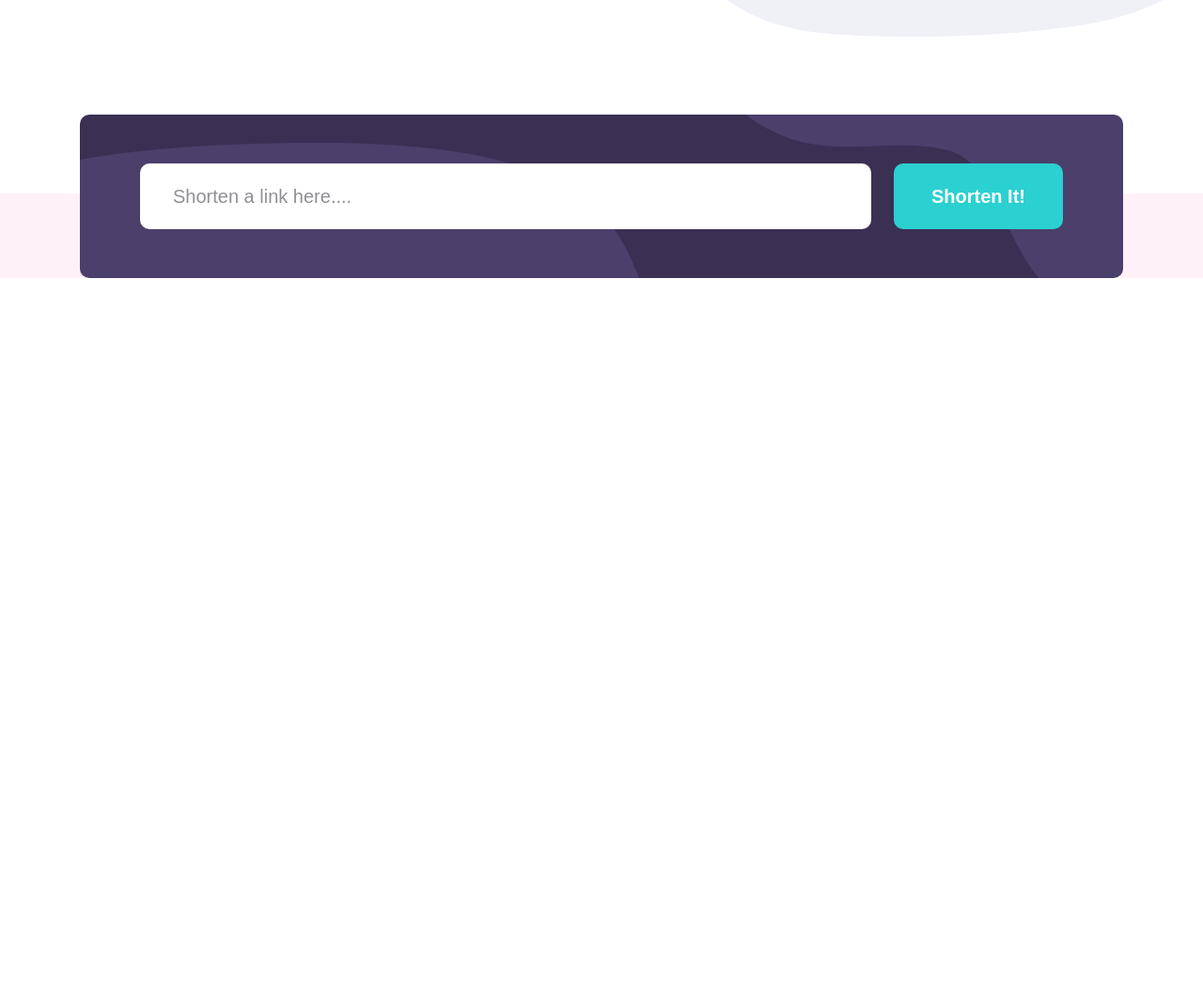
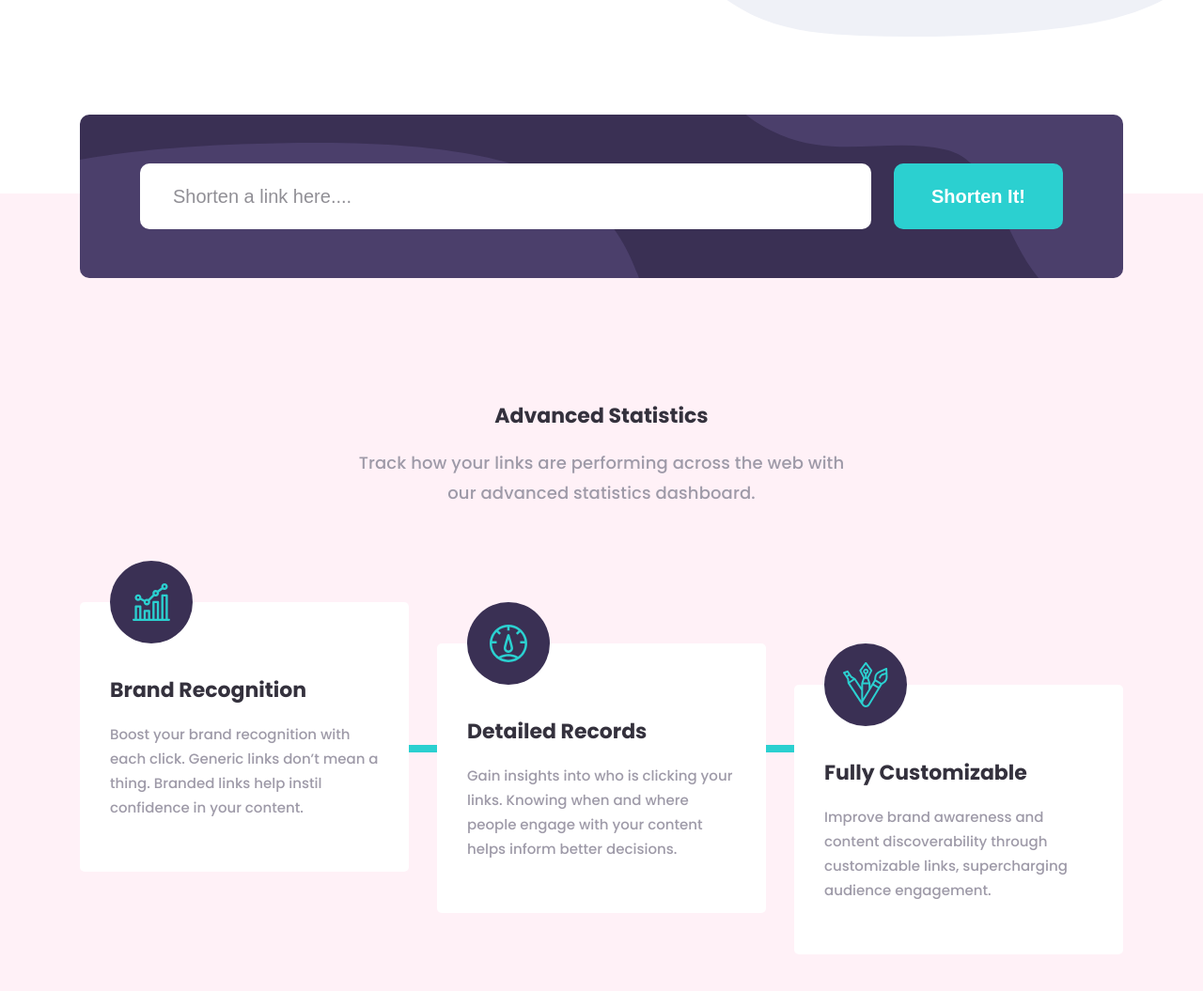
Before and after one commit to Nigohmahram/Shortly, a plain HTML site: page index.html in a window 1280 px wide. Shown: the part 593-1648 px from the top of the page at 94% size. Before the commit the page ends 889 px from the top, so only its background shows below. Drawn offline with Linux system fonts and the light colour scheme.

Commit message:
Add index features

```diff
--- a/index.html
+++ b/index.html
@@ -89,6 +89,49 @@
                     </section>
                </div>
                <!-- INDEX-FEATURES  -->
+               <section class="index-features">
+                    <div class="container">
+                         <div class="index-features__top">
+                              <h2 class="index-features__title">Advanced Statistics</h2>
+                              <p class="index-features__top-info">Track how your links are performing across the web
+                                   with our advanced statistics dashboard.</p>
+                         </div>
+                         <ul class="index-features__list">
+                              <li class="index-features__item index-feature">
+                                   <div class="index-features__icon-wrapper">
+                                        <img class="index-feature__icon" src="img/rekognition.svg" alt="Line Chart"
+                                             width="40" height="40">
+                                   </div>
+                                   <h3 class="index-features__title">Brand Recognition</h3>
+                                   <p class="index-feature__info">Boost your brand recognition with each click. Generic
+                                        links don’t mean a thing. Branded links help instil confidence in your content.
+                                   </p>
+                              </li>
+
+                              <li class="index-features__item index-feature">
+                                   <div class="index-features__icon-wrapper">
+                                        <img class="index-feature__icon" src="img/records.svg" alt="Brand Recognition"
+                                             width="40" height="40">
+                                   </div>
+                                   <h3 class="index-features__title">Detailed Records</h3>
+                                   <p class="index-feature__info">Gain insights into who is clicking your links. Knowing
+                                        when and where people engage with your content helps inform better decisions.
+                                   </p>
+                              </li>
+
+                              <li class="index-features__item index-feature">
+                                   <div class="index-features__icon-wrapper">
+                                        <img class="index-feature__icon" src="img/fully.svg" alt="Brand Recognition"
+                                             width="48" height="48">
+                                   </div>
+                                   <h3 class="index-features__title">Fully Customizable</h3>
+                                   <p class="index-feature__info">Improve brand awareness and content discoverability
+                                        through customizable links, supercharging audience engagement.
+                                   </p>
+                              </li>
+                         </ul>
+                    </div>
+               </section>
           </div>
      </main>
 
--- a/style/style.css
+++ b/style/style.css
@@ -380,3 +380,107 @@ select:-webkit-autofill:focus {
 .url-shortener__copy-button--copied {
      background-color: #3A3054;
 }
+
+/* INDEX-FEATURES  */
+.index-features {
+     padding-top: 130px;
+     padding-bottom: 56px;
+}
+
+.container {}
+
+.index-features__top {
+     max-width: 540px;
+     margin-left: auto;
+     margin-bottom: 100px;
+     margin-right: auto;
+     text-align: center;
+}
+
+.index-features__title {
+     margin-top: 0;
+     margin-bottom: 18px;
+     font-size: 40px;
+     line-height: 48px;
+     color: rgba(52, 49, 61, 1);
+}
+
+.index-features__top-info {
+     color: rgba(158, 154, 168, 1);
+     font-size: 18px;
+     margin: 0;
+     line-height: 32px;
+     letter-spacing: 0.12px;
+}
+
+/* INDEX-FEATURES */
+.index-features__list {
+     position: relative;
+     z-index: 1;
+     display: flex;
+     align-items: flex-start;
+     padding: 0;
+     margin: 0;
+     list-style: none;
+}
+
+.index-features__list::before {
+     position: absolute;
+     left: 0;
+     top: 152px;
+     width: 100%;
+     height: 8px;
+     background-color: #2BD0D0;
+     z-index: -1;
+     content: "";
+}
+
+.index-features__item {
+     width: 350px;
+}
+
+.index-features__item:nth-child(2) {
+     margin-top: 44px;
+}
+
+.index-features__item:nth-child(3) {
+     margin-top: 88px;
+}
+
+.index-features__item:not(:last-child) {
+     margin-right: 30px;
+}
+
+.index-feature {
+     position: relative;
+     padding: 77px 32px 40px;
+     background-color: white;
+     border-radius: 5px;
+}
+
+.index-features__icon-wrapper {
+     position: absolute;
+     display: flex;
+     left: 32px;
+     top: -44px;
+     justify-content: center;
+     align-items: center;
+     border-radius: 50%;
+     width: 88px;
+     height: 88px;
+     background-color: #3A3054;
+}
+
+
+.index-features__title {
+     margin-top: 0;
+     color: rgba(52, 49, 61, 1);
+     font-size: 22px;
+     line-height: 33px;
+}
+
+.index-feature__info {
+     color: rgba(158, 154, 168, 1);
+     font-size: 15px;
+     line-height: 26px;
+}
```
Also changed, not shown: img/fully.svg (added), img/records.svg (added), img/rekognition.svg (added).
